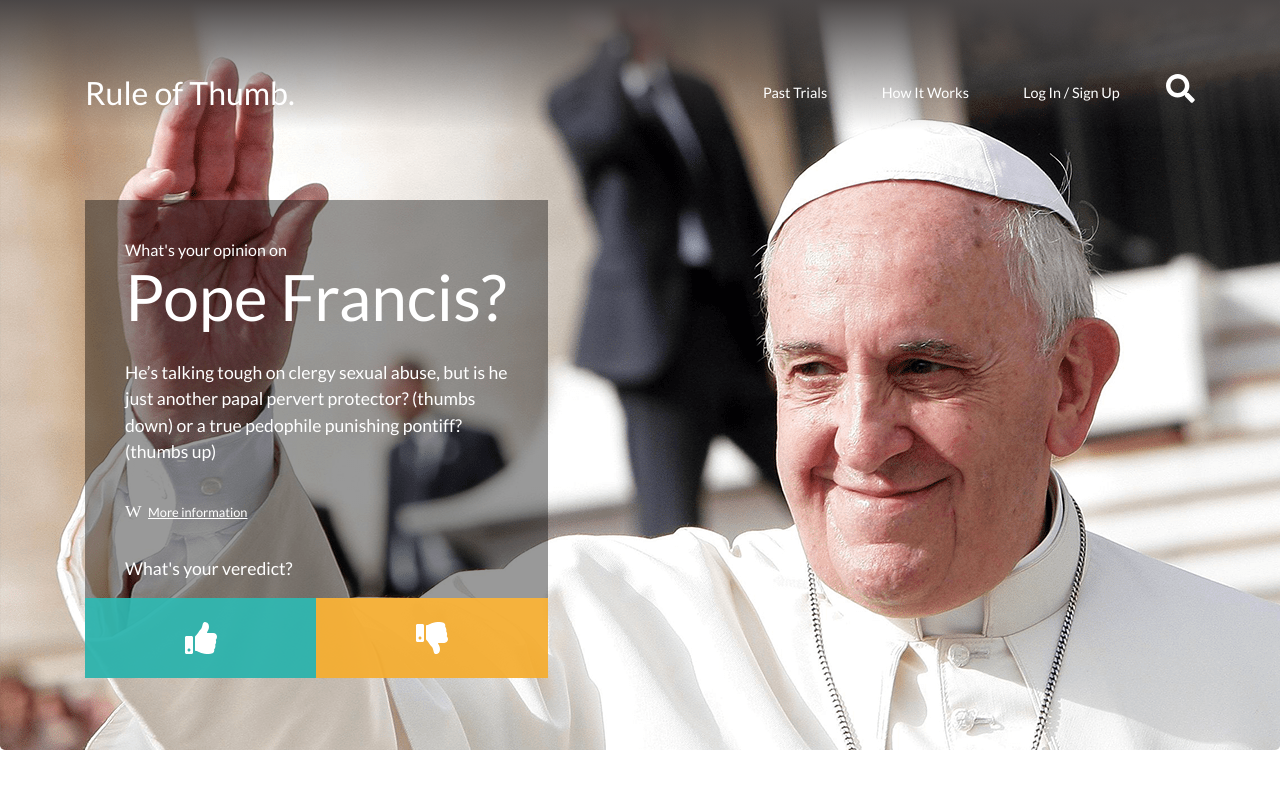
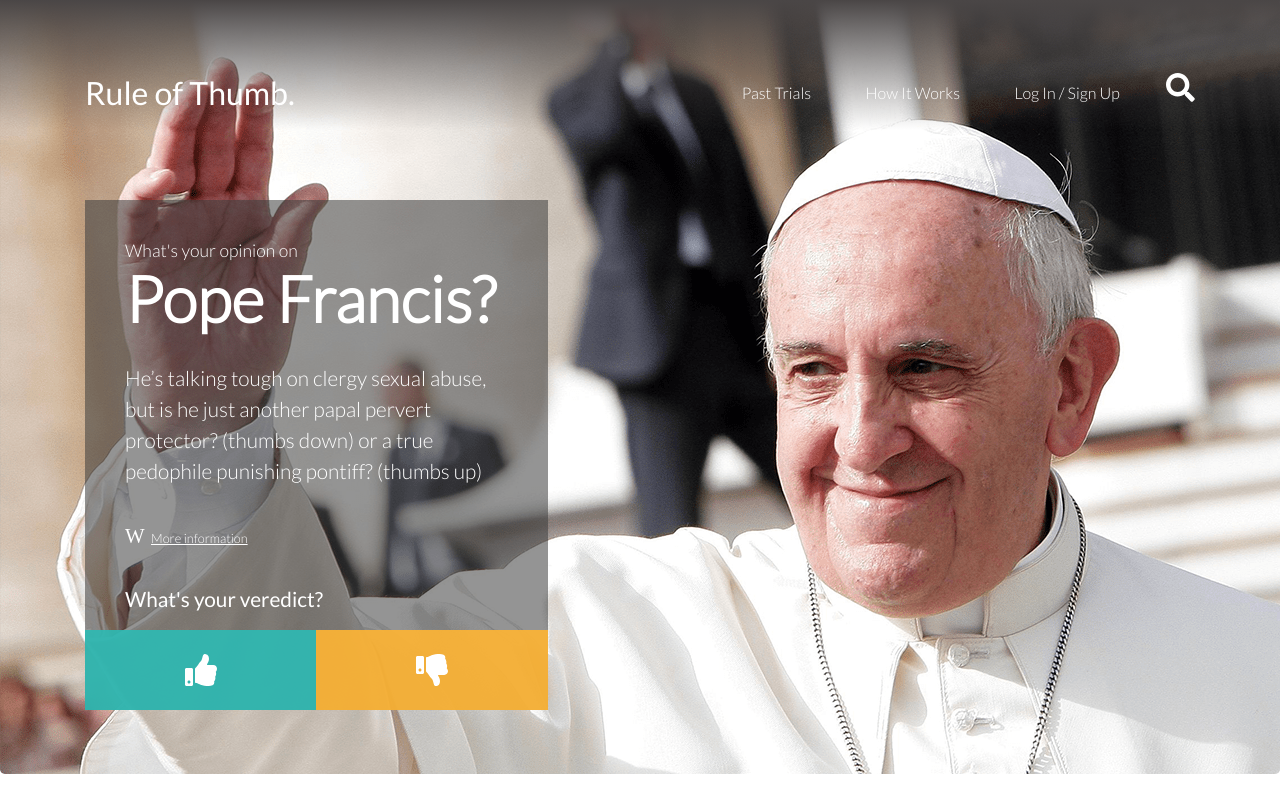
Before and after one commit to fsunset/zemogaTest, a React (Create React App) app: page / in a window 1280 px wide. Built offline with nearby package versions, Linux system fonts and the light colour scheme.

Commit message:
Styling improvements for header and hero content.

```diff
--- a/src/pages/Home.js
+++ b/src/pages/Home.js
@@ -8,7 +8,8 @@ const Home = () => (
 		<div className="container">
 			<div className="col-lg-5 col-md-12 no-padding-x box white-text">
 				<h2>
-					<small>What's your opinion on</small> Pope Francis?
+					<small>What's your opinion on</small>
+					<span>Pope Francis?</span>
 				</h2>
 				<p>
 					He’s talking tough on clergy sexual abuse, but is he just another papal pervert protector? (thumbs down) or a true pedophile punishing pontiff? (thumbs up)
@@ -21,9 +22,7 @@ const Home = () => (
 					</a>
 				</p>
 
-				<p>
-					What's your veredict?
-				</p>
+				<p className="strong-text">What's your veredict? </p>
 
 				<Container>
 					<div className="row">
--- a/src/styles/css/App.css
+++ b/src/styles/css/App.css
@@ -5,8 +5,12 @@
   font-family: 'Lato';
   src: url("../../fonts/Lato-Regular.ttf") format("truetype"); }
 
+@font-face {
+  font-family: 'Lato Light';
+  src: url("../../fonts/Lato-Light.ttf") format("truetype"); }
+
 * {
-  font-family: 'Lato'; }
+  font-family: 'Lato Light'; }
   * a,
   * a:hover {
     text-decoration: none; }
@@ -15,6 +19,9 @@
 .no-padding-x {
   padding-left: 0 !important;
   padding-right: 0 !important; }
+
+.strong-text {
+  font-family: 'Lato'; }
 
 .white-text {
   color: white !important; }
@@ -42,6 +49,8 @@ header .navbar {
   position: absolute; }
   header .navbar .navbar-toggler {
     border: none; }
+  header .navbar .navbar-brand {
+    font-family: 'Lato'; }
 
 main .simple-page-container {
   padding-top: 35vh;
@@ -55,7 +64,8 @@ main .jumbotron {
   min-height: 750px;
   padding-top: 25vh; }
   main .jumbotron .box {
-    background-color: rgba(0, 0, 0, 0.4); }
+    background: rgba(60, 60, 60, 0.55);
+    overflow: hidden; }
     main .jumbotron .box h2,
     main .jumbotron .box p,
     main .jumbotron .box a {
@@ -64,10 +74,12 @@ main .jumbotron {
       padding-top: 5vh;
       font-size: 4rem; }
       main .jumbotron .box h2 small {
-        font-size: 1rem;
+        font-size: 1.1rem;
         display: block; }
+      main .jumbotron .box h2 span {
+        font-weight: 700; }
     main .jumbotron .box p {
-      font-size: 1.1rem;
+      font-size: 1.3rem;
       padding-top: 2vh;
       padding-bottom: 0; }
       main .jumbotron .box p.wiki-custom-icon > span {
@@ -91,6 +103,4 @@ main .jumbotron {
     .navbar .nav-link,
     .navbar .icon-custom-size {
       cursor: pointer;
-      margin-left: 3vw; }
-    .navbar .nav-link {
-      font-size: .9rem; } }
+      margin-left: 3vw; } }
--- a/src/styles/sass/App.scss
+++ b/src/styles/sass/App.scss
@@ -7,8 +7,13 @@
   src: url('../../fonts/Lato-Regular.ttf') format('truetype');
 }
 
+@font-face {
+  font-family: 'Lato Light';
+  src: url('../../fonts/Lato-Light.ttf') format('truetype');
+}
+
 * {
-	font-family: 'Lato';
+	font-family: 'Lato Light';
 
 	a,
 	a:hover {
@@ -26,7 +31,9 @@ $yellow:     #FFB533;
 	padding-right: 0 !important;
 }
 
+.strong-text { font-family: 'Lato'; }
 .white-text { color: white !important; }
+
 .btn-green {
 	background: rgba($green, .9);
 	cursor: pointer;
@@ -50,6 +57,8 @@ header {
 		position: absolute;
 
 		.navbar-toggler { border: none; }
+
+		.navbar-brand { font-family: 'Lato'; }
 	}
 }
 
@@ -68,7 +77,8 @@ main {
 		padding-top: 25vh;
 
 		.box {
-			background-color: rgba(0, 0, 0, .4);
+			background: rgba(60,60,60,.55);
+			overflow: hidden;
 
 			h2,
 			p,
@@ -81,13 +91,15 @@ main {
 				font-size: 4rem;
 
 				small {
-					font-size: 1rem;
+					font-size: 1.1rem;
 					display: block;
 				}
+
+				span { font-weight: 700; }
 			}
 
 			p {
-				font-size: 1.1rem;
+				font-size: 1.3rem;
 				padding-top: 2vh;
 				padding-bottom: 0;
 
@@ -130,7 +142,5 @@ main {
 			cursor: pointer;
 			margin-left: 3vw;
 		}
-
-		.nav-link { font-size: .9rem; }
 	}
 }
```
Also changed, not shown: src/fonts/Lato-Light.ttf (added), src/img/blur.png (added).
